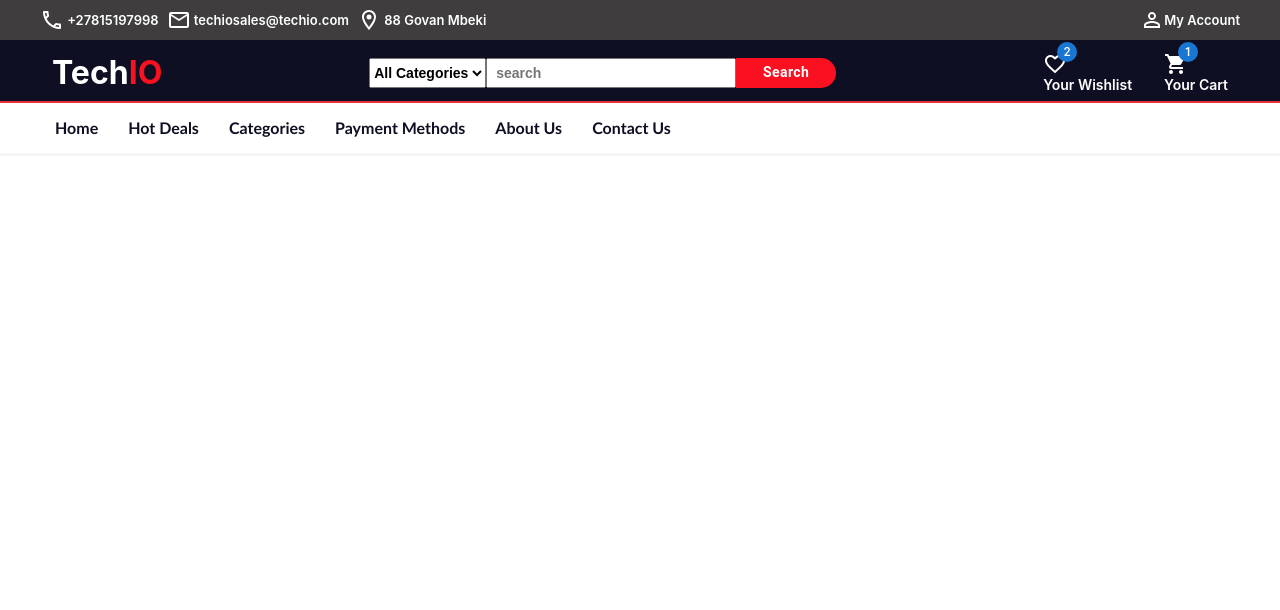
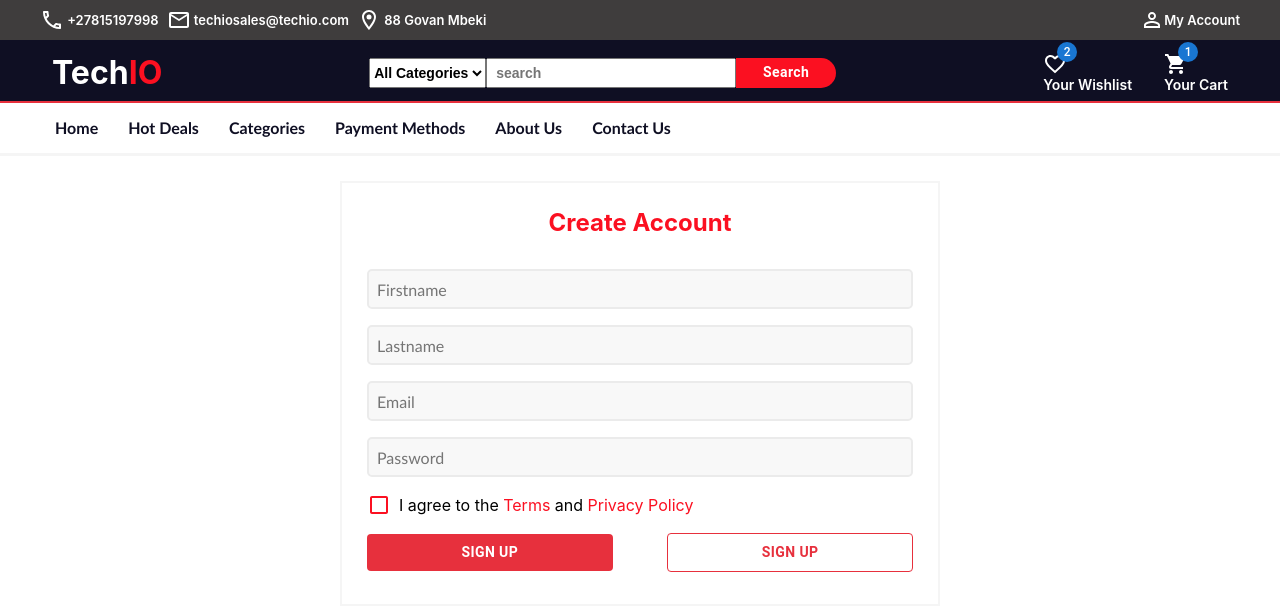
Before and after one commit to Nonelela4980/techio-frontend, a React (Create React App) app: page /login in a window 1280 px wide. Shown: the top 610 px of the page. Built offline with nearby package versions, Linux system fonts and the light colour scheme.

Commit message:
login donegit add .

```diff
--- a/package.json
+++ b/package.json
@@ -7,6 +7,7 @@
     "@emotion/styled": "^11.8.1",
     "@mui/icons-material": "^5.8.2",
     "@mui/material": "^5.8.2",
+    "@reduxjs/toolkit": "^1.8.2",
     "@testing-library/jest-dom": "^5.16.4",
     "@testing-library/react": "^13.3.0",
     "@testing-library/user-event": "^13.5.0",
@@ -16,6 +17,7 @@
     "@types/react-dom": "^18.0.5",
     "react": "^18.1.0",
     "react-dom": "^18.1.0",
+    "react-redux": "^8.0.2",
     "react-router-dom": "^6.3.0",
     "react-scripts": "5.0.1",
     "sass": "^1.52.2",
--- a/src/App.tsx
+++ b/src/App.tsx
@@ -9,6 +9,8 @@ import {
 } from "react-router-dom";
 import Home from './pages/home/home';
 import ProductInfo from './components/components/ProductInfo';
+import Login from './components/components/Login';
+import Register from './components/components/Register';
 
 
 function App() {
@@ -17,6 +19,8 @@ function App() {
           <Router>
             <Header/>
             <Routes>
+              <Route path='/login' element={<Login/>}/>
+              <Route path='/register' element={<Register/>}/>
               <Route path='/' element={<Home/>}/>
               <Route path='/products' element={<ProductList/>}/>
               <Route path='/product/details' element={<ProductInfo/>}/>
--- /dev/null
+++ b/src/components/components/Login.tsx
@@ -0,0 +1,53 @@
+import { Button, Checkbox } from '@mui/material';
+import {FC, useState} from 'react';
+import '../styles/login.scss'
+
+interface Props{
+    type:string,
+    label:string,
+}
+
+export const AuthTextField = ({type,label}:Props) =>(
+    <>
+         <input type={type} placeholder={label}/>
+    </>
+)
+
+const Login : FC = () =>{
+    const [acceptTerms,setTerms]=useState<Boolean>(true)
+    return (
+        <div className='login-root'>
+            <div className="login">
+                <h2>Create Account</h2>
+                <form>
+                   <AuthTextField
+                    type='text'
+                    label='Firstname'
+                   />
+                   <AuthTextField
+                    type='text'
+                    label='Lastname'
+                   />
+                    <AuthTextField
+                    type='email'
+                    label='Email'
+                   />
+                    <AuthTextField
+                    type='password'
+                    label='Password'
+                   />
+                   <div className="terms-conditions">
+                    <Checkbox className='checkBox' selected={acceptTerms} />
+                    <p>I agree to the <span>Terms</span> and <span>Privacy Policy</span></p>
+                   </div>
+                   <div className="auth-buttons">
+                    <Button className="sign-up-button">Sign Up</Button>
+                    <Button className="sign-in-button">Sign Up</Button>
+                   </div>
+                </form>
+            </div>
+        </div>
+    )
+}
+
+export default Login;
--- /dev/null
+++ b/src/components/components/Register.tsx
@@ -0,0 +1,12 @@
+import {FC} from 'react';
+import '../styles/register.scss'
+
+const Register : FC = () =>{
+    return (
+        <div className='register'>
+
+        </div>
+    )
+}
+
+export default Register;
--- /dev/null
+++ b/src/components/styles/login.scss
@@ -0,0 +1,71 @@
+@import '../../constants/theme.scss';
+
+.login-root{
+    // @include center-content;
+     display: flex;
+     justify-content: center;
+     align-items: center;
+    .login{
+        width:600px;
+        height: 425px;
+        border:2px solid whitesmoke;
+        padding: 25px;
+
+        h2{
+            text-align: center;
+            color:$primary-color;
+            margin-bottom: 2rem;
+        }
+        form{
+            display: flex;
+            flex-direction: column;
+            gap:1rem;
+            input{
+                height: 40px;
+                font-size: 16px;
+                padding-left:8px;
+                font-family: 'Gill Sans', 'Gill Sans MT', Calibri, 'Trebuchet MS', sans-serif;
+                outline: none;
+                border:2px solid rgb(235, 235, 235);
+                background-color: rgba(245, 245, 245, 0.641);
+                border-radius: 5px;
+
+            }
+            .terms-conditions{
+                display: flex;
+                align-items: center;
+                gap:0.5rem;
+                span{
+                    color:$primary-color;
+                }
+                span:hover{
+                    cursor: pointer;
+                }
+            }
+            .auth-buttons{
+                display: flex;
+                align-items: center;
+                justify-content: space-between;
+            }
+        }
+    }
+
+}
+//override mui
+.sign-up-button{
+    width:45%;
+    color:white !important;
+    background-color: $light-red !important;
+    font-weight: 700 !important;
+}
+
+.sign-in-button{
+    width:45%;
+    border:1px solid $light-red !important;
+    color:$light-red !important;
+    font-weight: 700 !important;
+}
+.checkBox{
+    padding: 0 !important;
+    color: $primary-color !important;
+}
--- a/src/components/styles/productInfo.scss
+++ b/src/components/styles/productInfo.scss
@@ -86,6 +86,10 @@
                         text-align:center;
                     }
                 }
+                .mui-select{
+                    height: 20px;
+                    width: 100%;
+                }
             }
 
             .add-info-button{
--- a/src/constants/theme.scss
+++ b/src/constants/theme.scss
@@ -32,3 +32,7 @@ $light-dark:#3F3D3D;
     font-weight: 600;
     font-size: 14px;
 }
+
+@mixin auth-buttons {
+    width:45%;
+}
```
Also changed, not shown: src/components/styles/register.scss (added), 1 other file (tests, documents, lock files or other folders).
